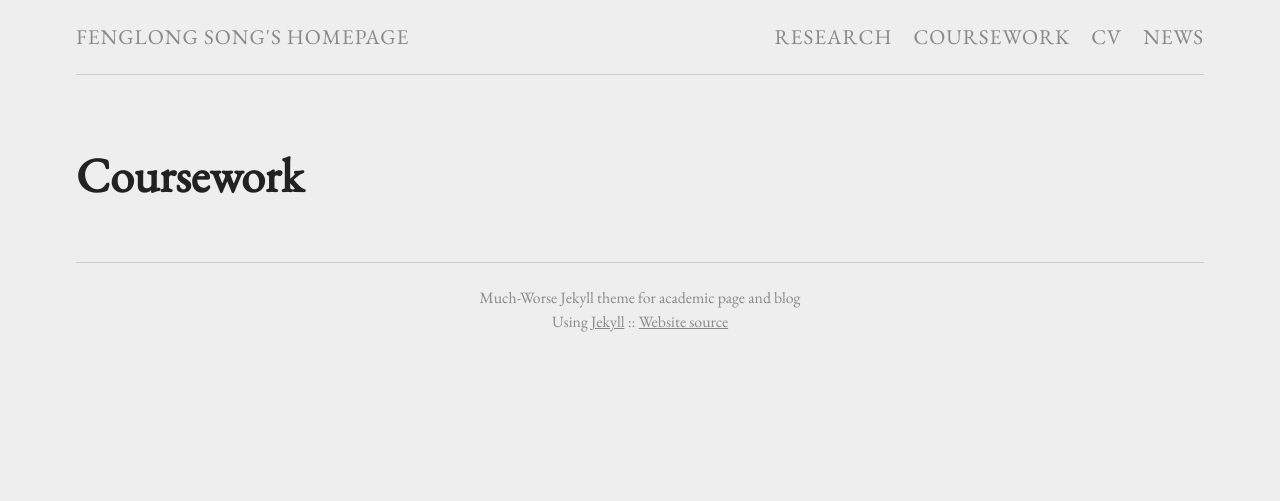
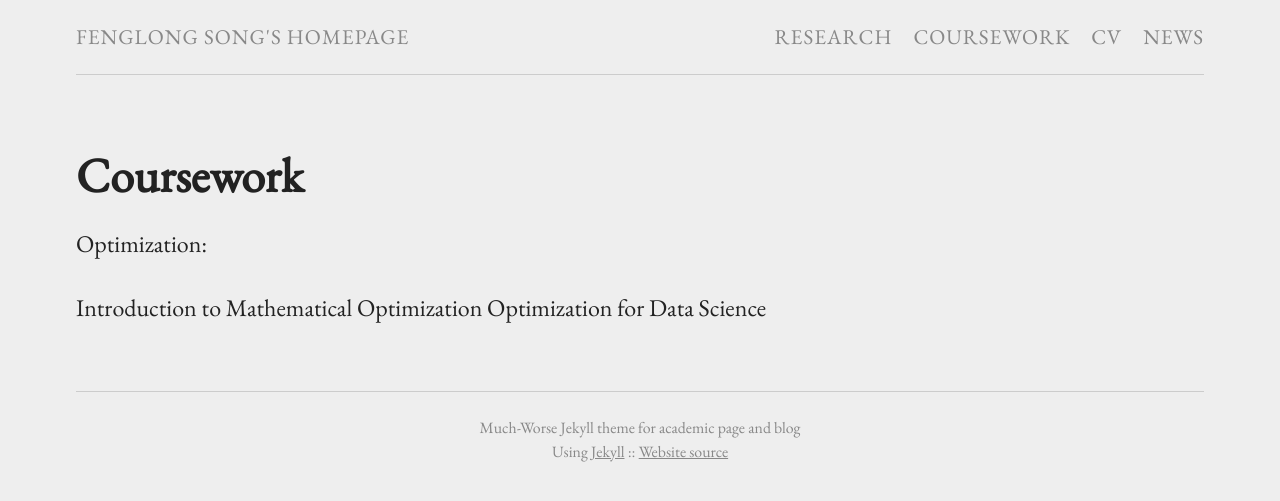
Before and after one commit to FenglongSong/fenglongsong.github.io, a Jekyll site: the page built from coursework.md, in a window 1280 px wide. Shown: the top 501 px of the page. Built offline with Jekyll 4.4.1, drawn with Linux system fonts in a browser that asks for light colours.

Commit message:
Update coursework.md

```diff
--- a/coursework.md
+++ b/coursework.md
@@ -82,3 +82,9 @@ pubs:
 {% if pub.media %}<br />Media: {% for article in pub.media %}[[{{article.name}}]({{article.url}})]{% endfor %}{% endif %}
 
 {% endfor %} -->
+
+
+Optimization:
+
+Introduction to Mathematical Optimization
+Optimization for Data Science
```
